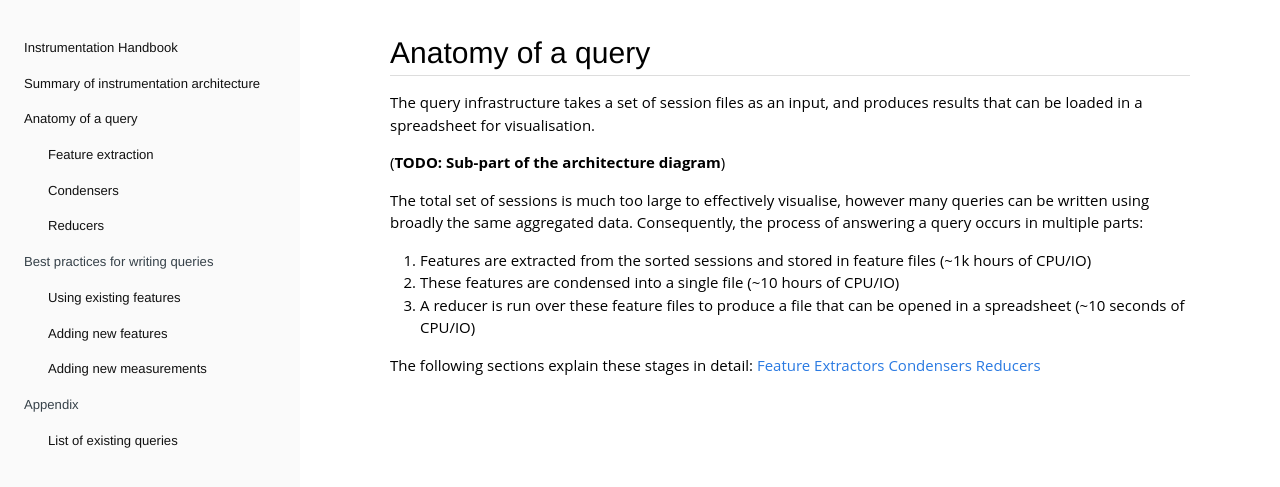
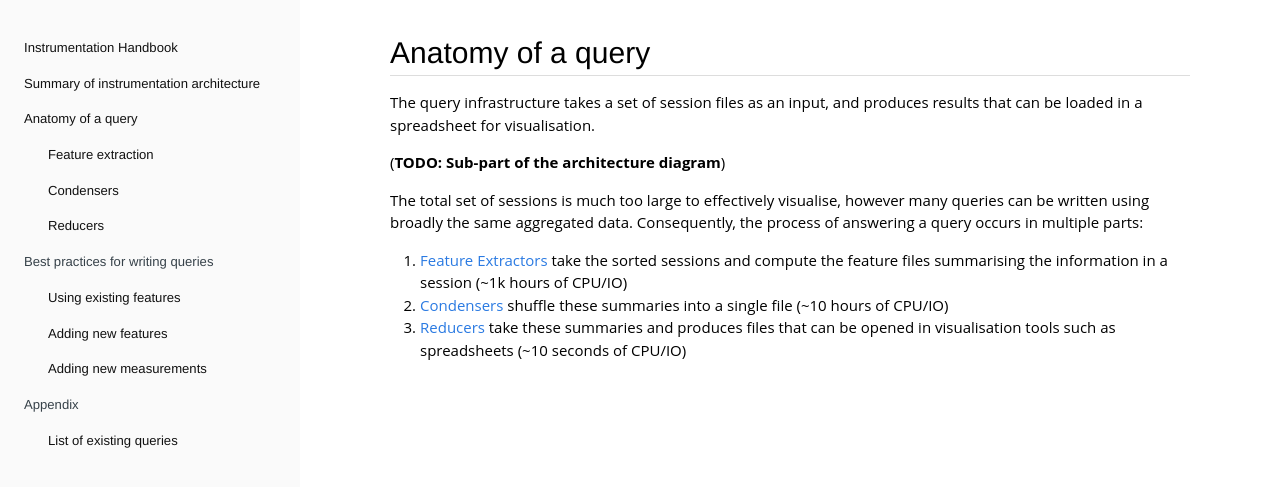
Before and after one commit to DynamoDS/Coulomb, a Jekyll site: the page built from docs/pages/03-anatomy-of-a-query/00-anatomy-of-a-query.md, in a window 1280 px wide. Shown: the top 487 px of the page. Built offline with Jekyll 4.4.1, drawn with Linux system fonts in a browser that asks for light colours.

Commit message:
Update Anatomy

```diff
--- a/docs/pages/03-anatomy-of-a-query/00-anatomy-of-a-query.md
+++ b/docs/pages/03-anatomy-of-a-query/00-anatomy-of-a-query.md
@@ -10,11 +10,6 @@ The query infrastructure takes a set of session files as an input, and produces
 
 The total set of sessions is much too large to effectively visualise, however many queries can be written using broadly the same aggregated data. Consequently, the process of answering a query occurs in multiple parts:
 
-1. Features are extracted from the sorted sessions and stored in feature files (~1k hours of CPU/IO)
-2. These features are condensed into a single file (~10 hours of CPU/IO)
-3. A reducer is run over these feature files to produce a file that can be opened in a spreadsheet (~10 seconds of CPU/IO)
-
-The following sections explain these stages in detail:
- [Feature Extractors](http://dynamods.github.io/Coulomb/03-anatomy-of-a-query/01-feature-extractors/)
- [Condensers](http://dynamods.github.io/Coulomb/03-anatomy-of-a-query/02-condensers/)
- [Reducers](http://dynamods.github.io/Coulomb/03-anatomy-of-a-query/02-reducers/)
+1. [Feature Extractors](http://dynamods.github.io/Coulomb/03-anatomy-of-a-query/01-feature-extractors/) take the sorted sessions and compute the feature files summarising the information in a session (~1k hours of CPU/IO)
+2. [Condensers](http://dynamods.github.io/Coulomb/03-anatomy-of-a-query/02-condensers/) shuffle these summaries into a single file (~10 hours of CPU/IO)
+3.  [Reducers](http://dynamods.github.io/Coulomb/03-anatomy-of-a-query/02-reducers/) take these summaries and produces files that can be opened in visualisation tools such as spreadsheets (~10 seconds of CPU/IO)
```
